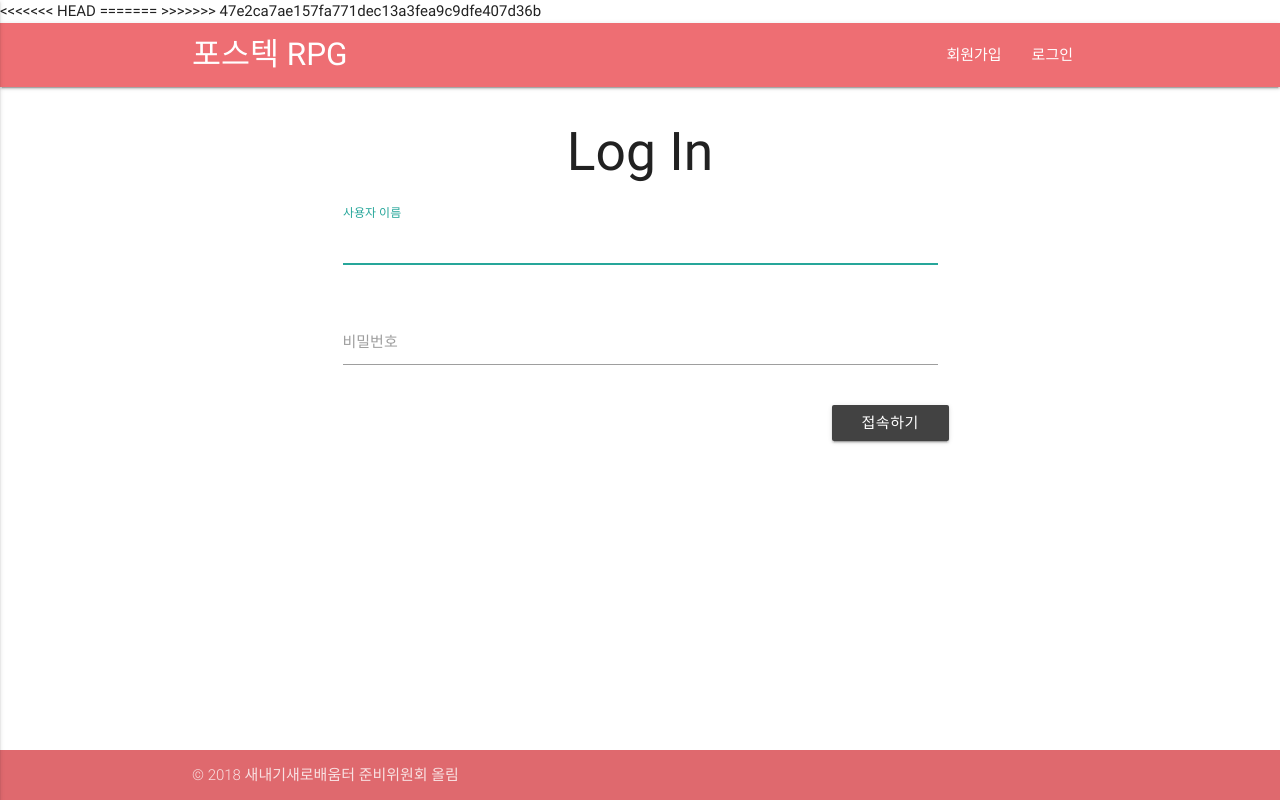
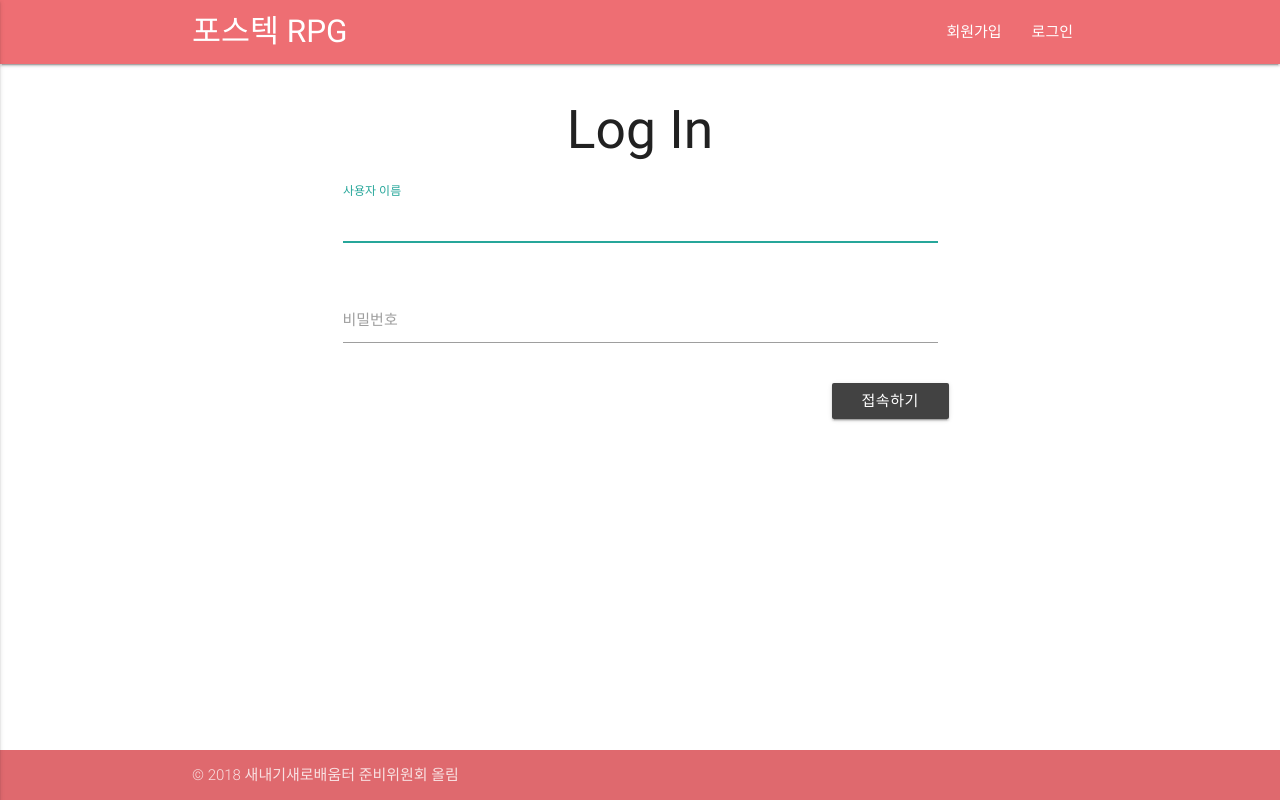
Before and after one commit to lbs1163/olim, a Django app: a page that uses rpg/templates/rpg/head.html in a window 1280 px wide. Run offline with Django 3.2, Linux system fonts and the light colour scheme; some libraries are stand-ins or nearby versions.

Commit message:
fix merge conflict

```diff
--- a/rpg/templates/rpg/head.html
+++ b/rpg/templates/rpg/head.html
@@ -17,9 +17,5 @@
 
     <!-- JS -->
 	<script src="https://cdnjs.cloudflare.com/ajax/libs/Chart.js/2.7.1/Chart.js"></script>
-<<<<<<< HEAD
-    <script src="https://cdnjs.cloudflare.com/ajax/libs/materialize/0.100.2/js/materialize.js"></script>
-=======
     <script src="https://cdnjs.cloudflare.com/ajax/libs/materialize/0.100.2/js/materialize.min.js"></script>
->>>>>>> 47e2ca7ae157fa771dec13a3fea9c9dfe407d36b
 </head>
```
